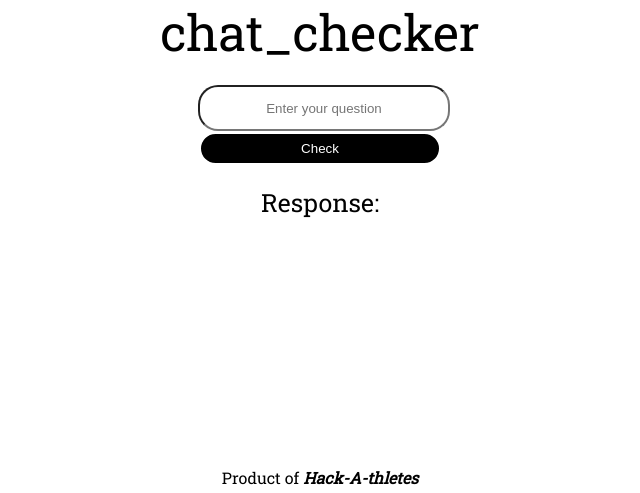
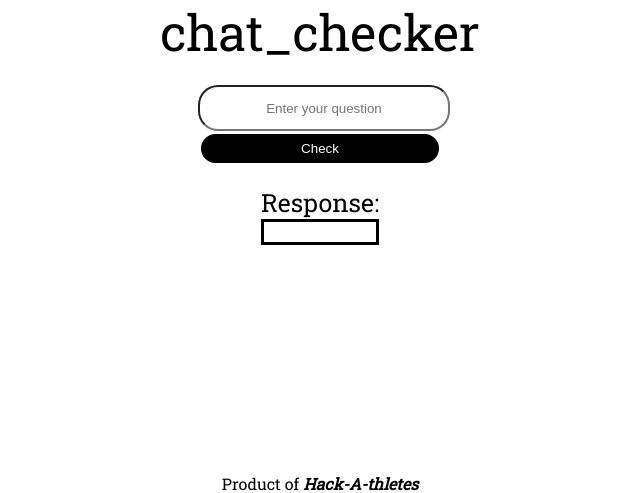
Before and after one commit to jmmeenan/BizHacks2023, a Flask app: page / in a window 1280 px wide. Shown: the part 189-682 px from the top of the page, without its empty margins (320-960 px from the left). Run offline with Flask 3, Linux system fonts and the light colour scheme.

Commit message:
Added borders back again lol

```diff
--- a/static/stylesheets/style.css
+++ b/static/stylesheets/style.css
@@ -46,7 +46,7 @@ body {
 }
 
 .response-box {
-  width: 100%;
+  border: solid;
   padding: 10px;
 }
 
```
